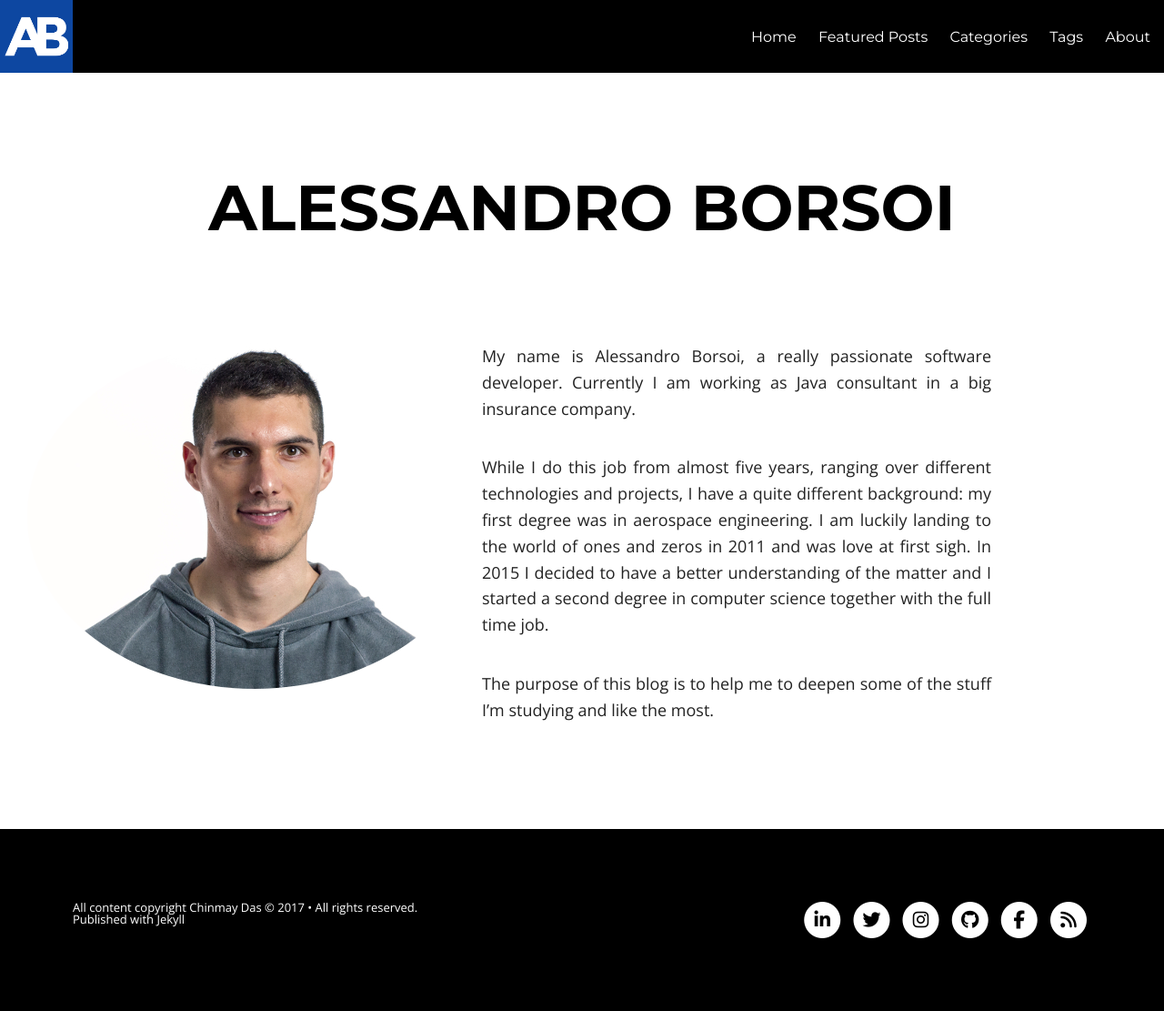
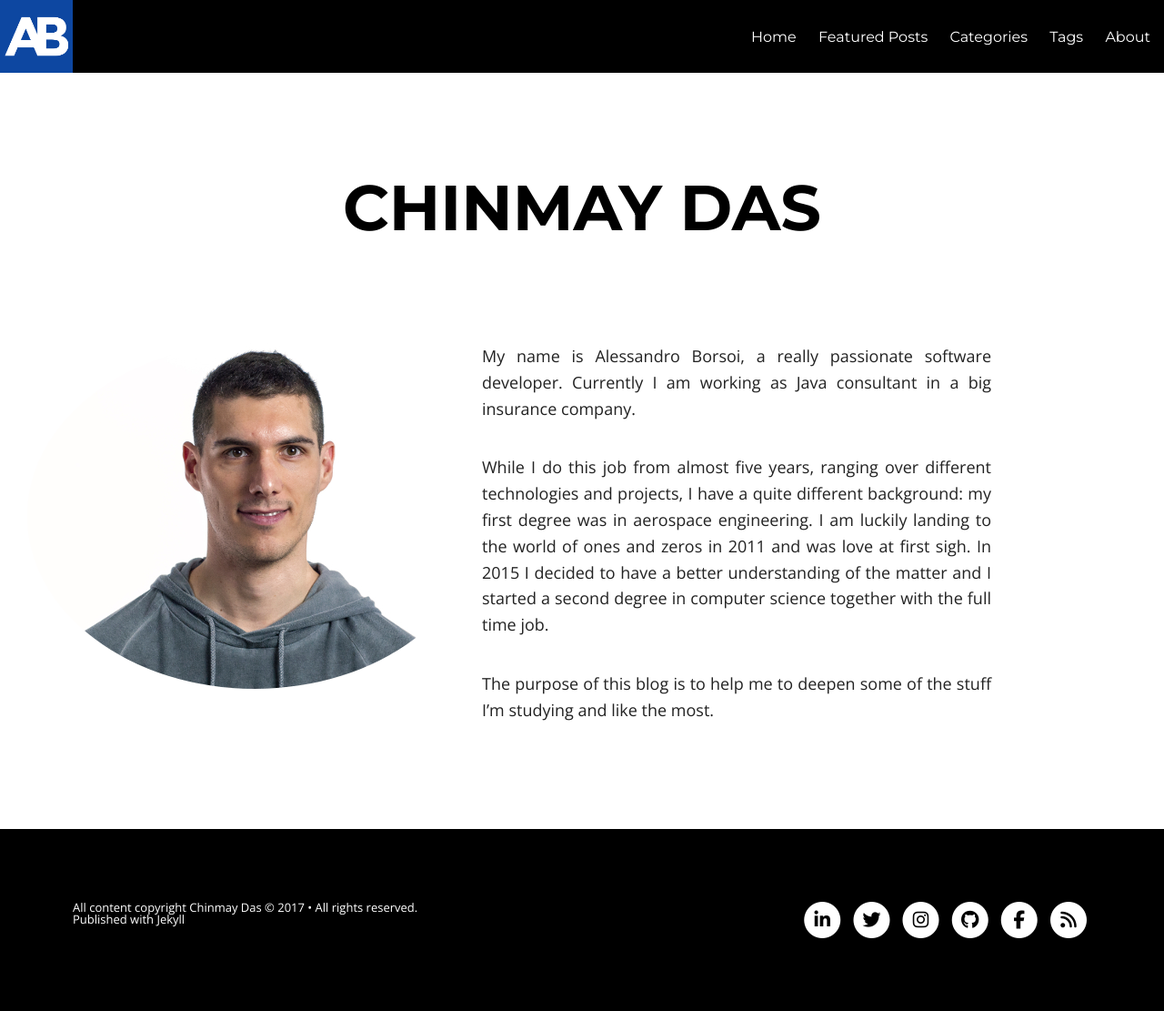
Before and after one commit to chinmaydas96/chinmaydas96.github.io, a Jekyll site: the page built from alessandro-borsoi.md, in a window 1280 px wide. Shown: the whole page at 91% size. Built offline with Jekyll 4.4.1, drawn with Linux system fonts in a browser that asks for light colours; nearby versions of some CDN libraries; library files that are not in the unit come from our copies.

Commit message:
first commit

```diff
--- a/_config.yml
+++ b/_config.yml
@@ -19,7 +19,7 @@ owner:
   # Use the coder's toolbox at http://coderstoolbox.net/string/#!encoding=xml&action=encode&charset=us_ascii to encode your description into XML string
   description:    Description
   # Social networking links used in footer. Update and remove as you like.
-  linkedin:       alessandro-borsoi-859483a4
+  linkedin:       chinmay-das-8b8182121
   twitter:        chinmaydas96
   github:         chinmaydas96
   # google_plus:
--- a/alessandro-borsoi.md
+++ b/alessandro-borsoi.md
@@ -1,8 +1,8 @@
 ---
 layout: page
-permalink: /alessandro-borsoi/index.html
-title: ALESSANDRO BORSOI
-tags: [Alessandro, Borsoi, alessandroborsoi]
+permalink: /chinmaydas96/index.html
+title: CHINMAY DAS
+tags: [Chinmay, Das, chinmaydas]
 image:
   feature: alessandroborsoi.jpg
 ---
```
